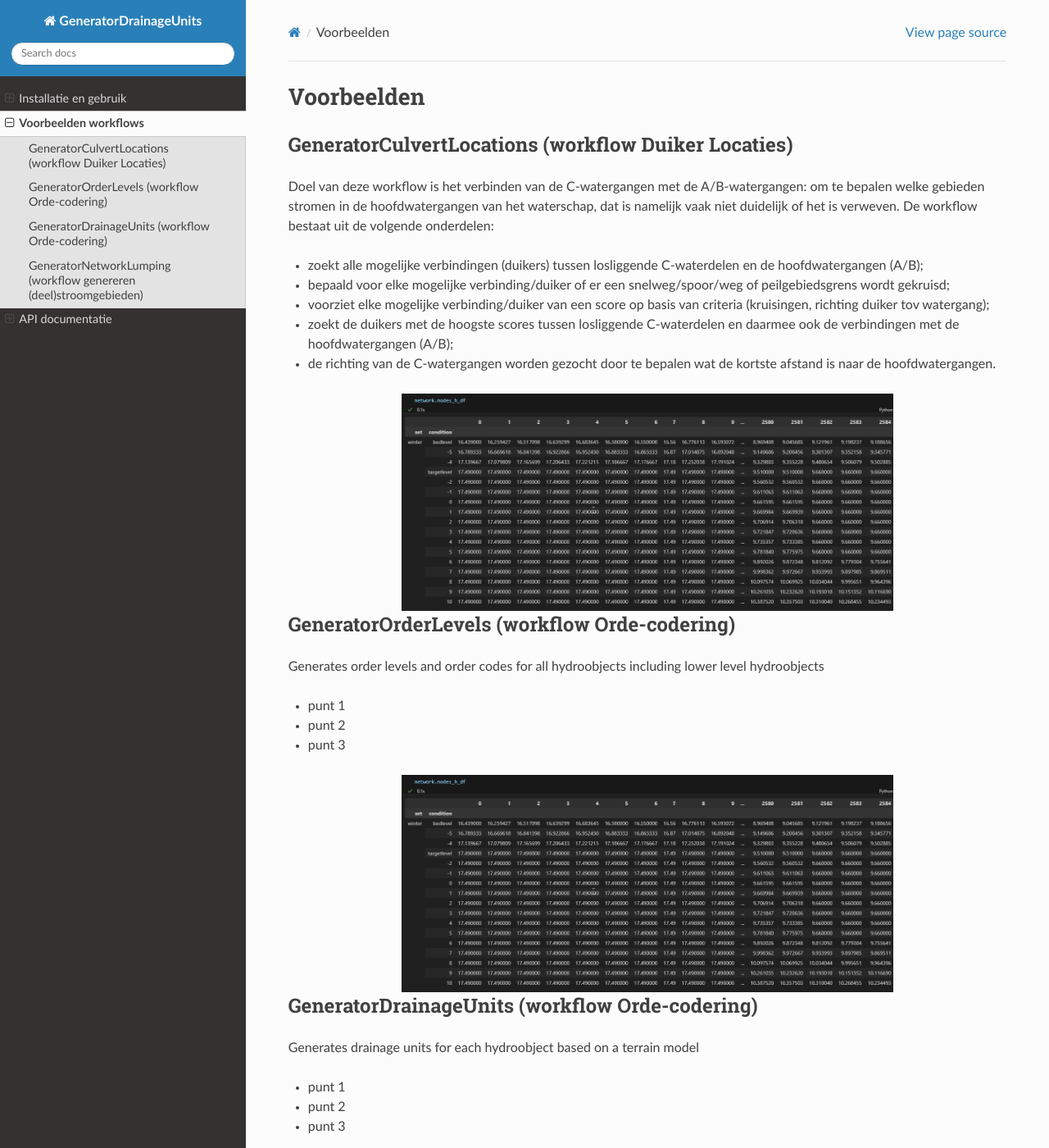
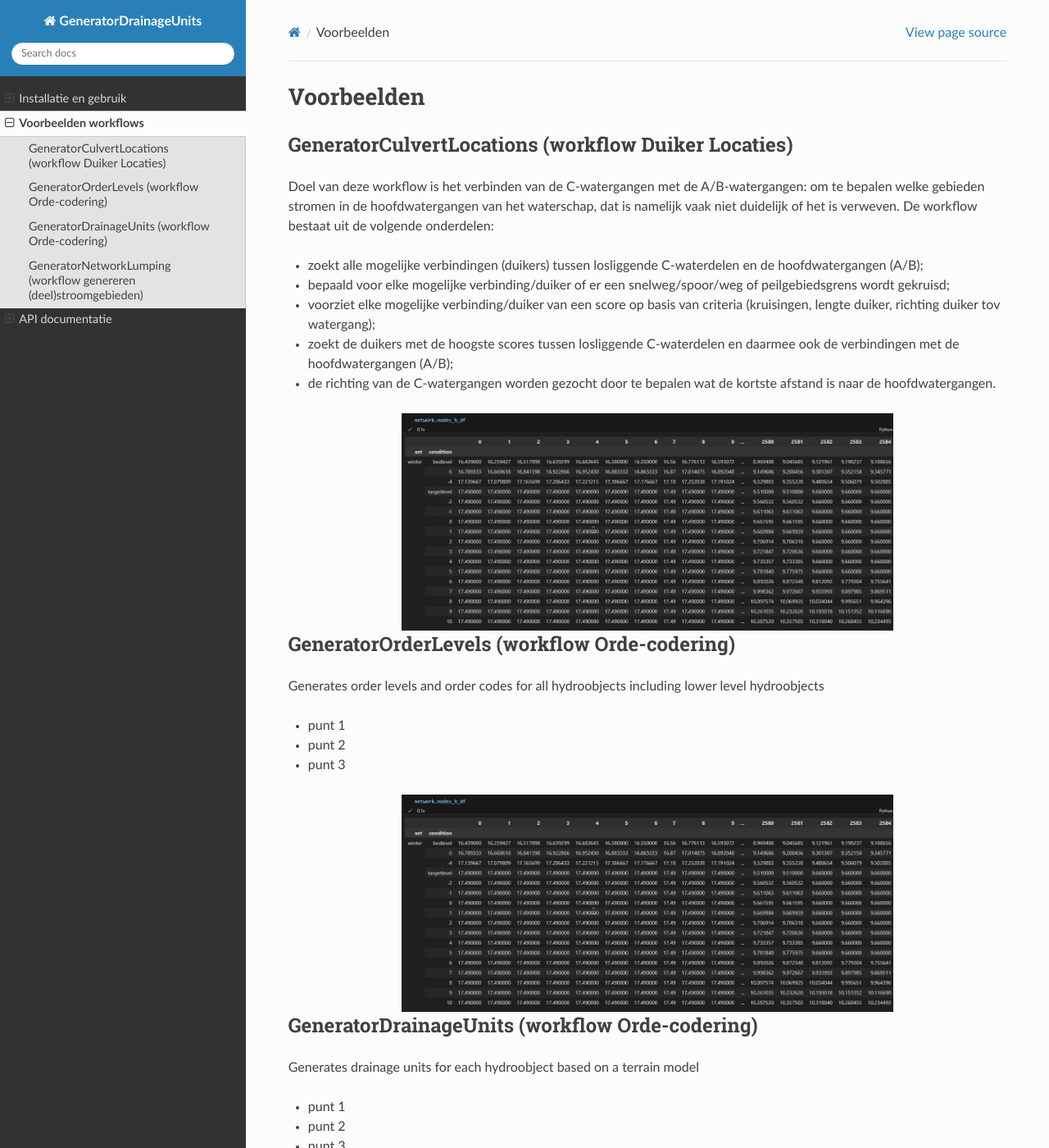
Before and after one commit to Sweco-NL/damo_afvoergebiedaanvoergebied, a Sphinx documentation site: the page built from docs/some_examples.rst, in a window 1280 px wide and 1400 px high. Shown: the whole window at 82% size. Built offline with Sphinx 7.4.7 and the Read the Docs theme 3.1.0, drawn with Linux system fonts in a browser that asks for light colours.

Commit message:
small update

```diff
--- a/docs/_static/custom.css
+++ b/docs/_static/custom.css
@@ -1,4 +1,4 @@
 .wy-nav-content {
-    max-width: 1200px;
+    max-width: 1000px;
     margin: 0 auto;
 }
--- a/docs/some_examples.rst
+++ b/docs/some_examples.rst
@@ -8,7 +8,7 @@
 
 * zoekt alle mogelijke verbindingen (duikers) tussen losliggende C-waterdelen en de hoofdwatergangen (A/B);
 * bepaald voor elke mogelijke verbinding/duiker of er een snelweg/spoor/weg of peilgebiedsgrens wordt gekruisd;
-* voorziet elke mogelijke verbinding/duiker van een score op basis van criteria (kruisingen, richting duiker tov watergang);
+* voorziet elke mogelijke verbinding/duiker van een score op basis van criteria (kruisingen, lengte duiker, richting duiker tov watergang);
 * zoekt de duikers met de hoogste scores tussen losliggende C-waterdelen en daarmee ook de verbindingen met de hoofdwatergangen (A/B);
 * de richting van de C-watergangen worden gezocht door te bepalen wat de kortste afstand is naar de hoofdwatergangen.
 
```
Also changed, not shown: 2 other files.
